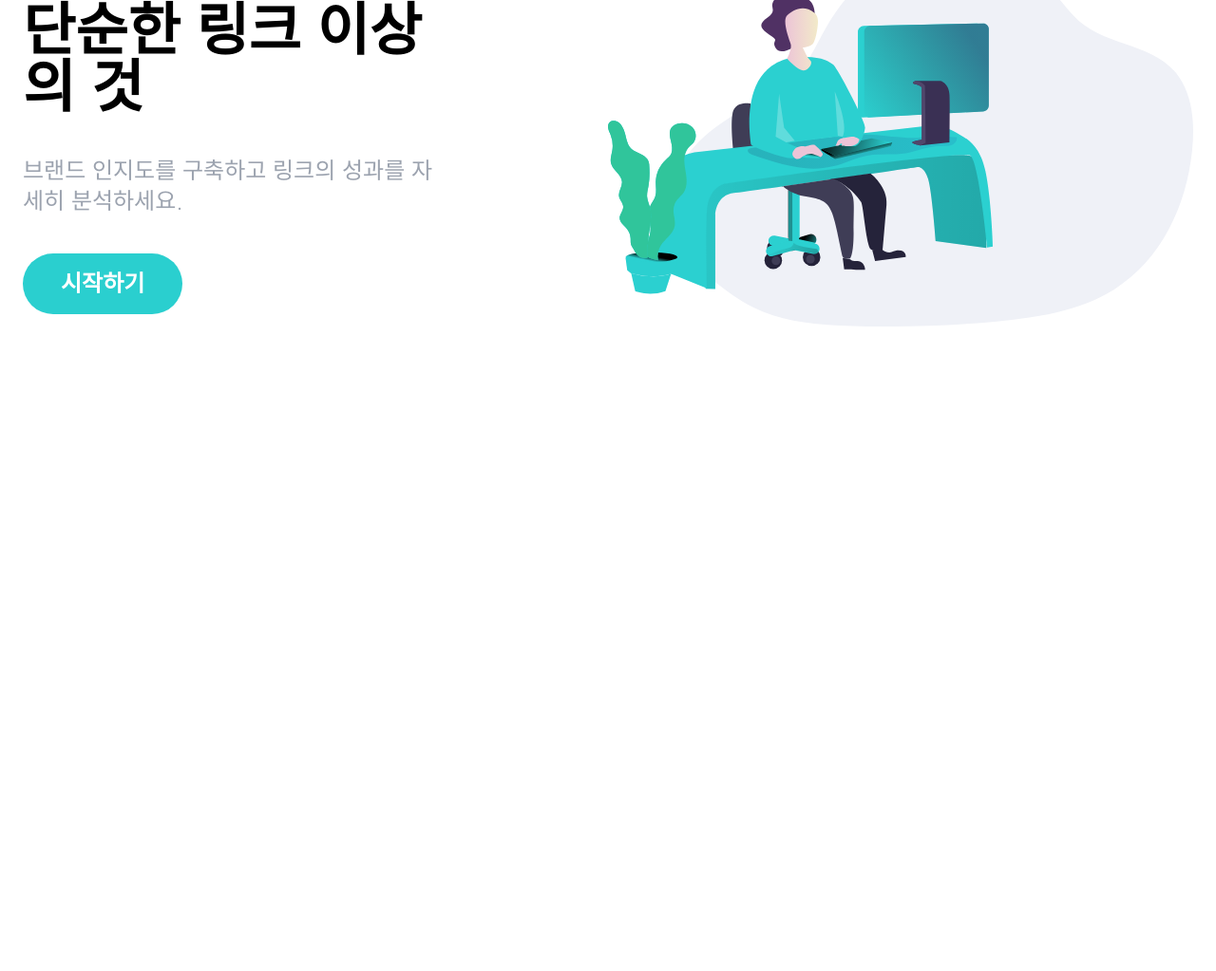
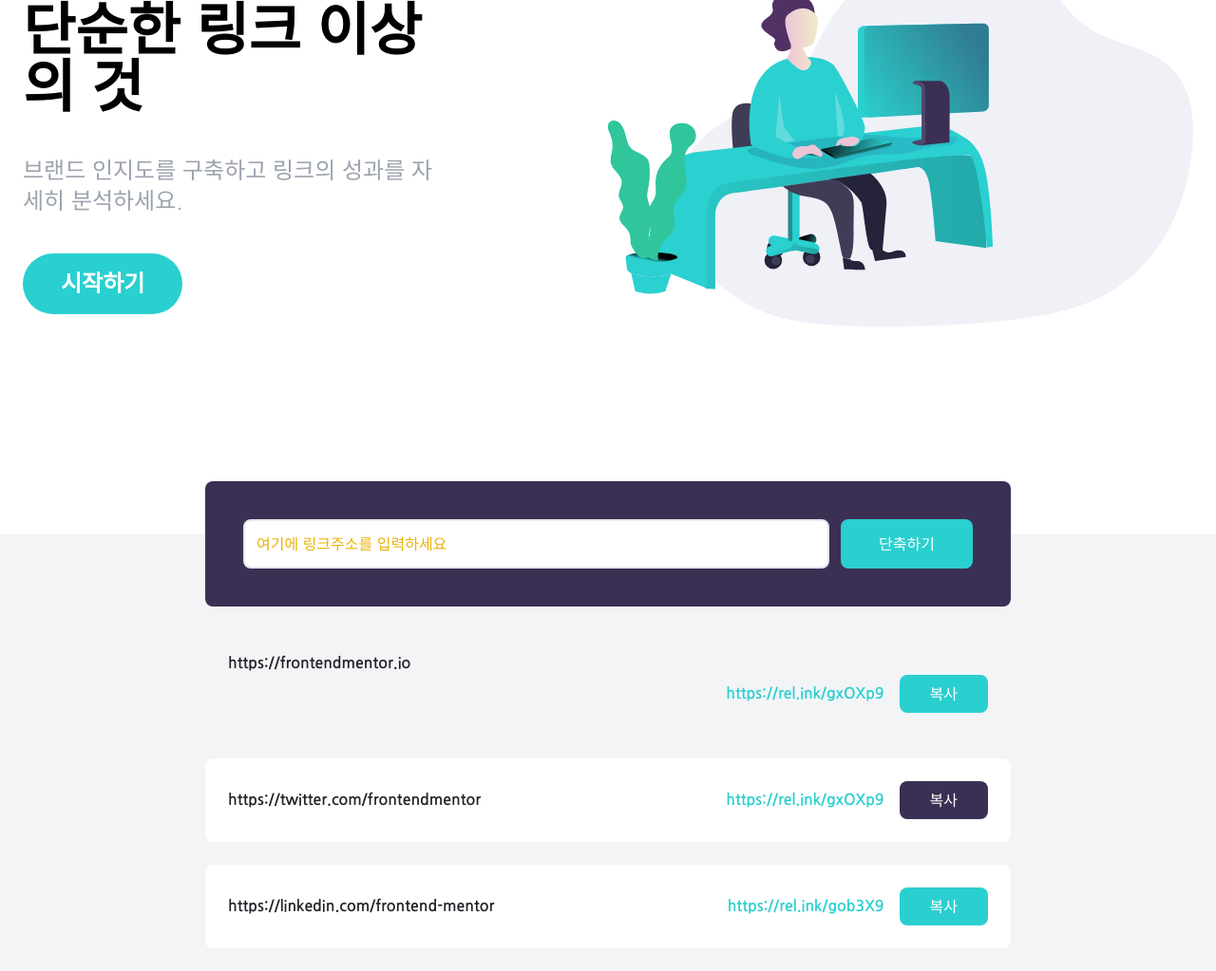
Before and after one commit to braverokmc79/tailwind-shortly-website, a website: page index3.html in a window 1280 px wide. Shown: the part 181-1204 px from the top of the page at 95% size. Before the commit the page ends 800 px from the top, so only its background shows below. Drawn offline with nearby package versions, Linux system fonts and the light colour scheme.

Commit message:
shorten form & links

```diff
--- a/index3.html
+++ b/index3.html
@@ -68,7 +68,7 @@
               브랜드 인지도를 구축하고 링크의 성과를 자세히 분석하세요.
             </p>
 
-            <div class="max-auto lg:mx-0">
+            <div class="text-center max-auto lg:mx-0 md:text-left">
               <button class="bg-cyan px-10 py-4 text-white font-bold text-2xl
               rounded-full lg:mx-0  hover:bg-cyanLight focus:outline-none">
                 시작하기
@@ -76,8 +76,8 @@
             </div>
           </div>
 
-          <div class="mb-24 mx-auto md:w-180 lg:mb-0 lg:w-1/2">
-            <img src="images/illustration-working.svg" alt="작업 중" />
+          <div class="  mb-24 mx-auto md:w-180 lg:mb-0 lg:w-1/2 ">
+            <img src="images/illustration-working.svg" alt="작업 중"  />
           </div>
 
         </div>
@@ -85,5 +85,86 @@
 
 
 
+      <!-- 링크 단축 섹션 -->
+      <section id="shorten" class="relative bg-gray-100">
+        <div class="max-w-4xl mx-auto p-6 space-y-6">
+
+          <form action="" id="link-fom"
+          class="relative flex flex-col w-full p-10 -mt-20 space-y-4 bg-darkViolet rounded-lg md:flex-row
+            md:space-y-0 md:space-x-3
+          ">
+
+            <input type="text" class="flex-1 p-3 border-2 rounded-lg placeholder-yellow-500
+              focus:outline-none"
+              placeholder="여기에 링크주소를 입력하세요"
+              >
+
+            <button class="px-10 py-3 text-white bg-cyan rounded-lg hover:bg-cyanLight
+              focus:outline-none md:py-2">
+              단축하기
+            </button>
+          </form>
+
+          <div class="flex flex-col itmes-center justify-between w-full p-6">
+            <p class="font-bold text-center text-veryDarkViolet md:text-left">
+              https://frontendmentor.io
+            </p>
+
+            <div class="flex flex-col items-center justify-end flex-1 space-x-4 space-y-2
+              md:flex-row md:space-y-0
+            ">
+            <div class="font-bold text-cyan">
+              https://rel.ink/gxOXp9
+            </div>
+            <button class="p-2 px-8 text-white bg-cyan rounded-lg hover:opacity-70 focus:outline-none">
+              복사
+            </button>
+            </div>
+          </div>
+
+                  <!-- 링크 2 -->
+        <div
+        class="flex flex-col items-center justify-between w-full p-6 bg-white rounded-lg md:flex-row"
+      >
+        <p class="font-bold text-center text-veryDarkViolet md:text-left">
+          https://twitter.com/frontendmentor
+        </p>
+
+        <div
+          class="flex flex-col items-center justify-end flex-1 space-x-4 space-y-2 md:flex-row md:space-y-0"
+        >
+          <div class="font-bold text-cyan">https://rel.ink/gxOXp9</div>
+          <button
+            class="p-2 px-8 text-white bg-darkViolet rounded-lg hover:opacity-70 focus:outline-none"
+          >
+            복사
+          </button>
+        </div>
+      </div>
+
+         <!-- 링크 3 -->
+         <div
+         class="flex flex-col items-center justify-between w-full p-6 bg-white rounded-lg md:flex-row"
+       >
+         <p class="font-bold text-center text-veryDarkViolet md:text-left">
+           https://linkedin.com/frontend-mentor
+         </p>
+
+         <div
+           class="flex flex-col items-center justify-end flex-1 space-x-4 space-y-2 md:flex-row md:space-y-0"
+         >
+           <div class="font-bold text-cyan">https://rel.ink/gob3X9</div>
+           <button
+             class="p-2 px-8 text-white bg-cyan rounded-lg hover:opacity-70 focus:outline-none"
+           >
+             복사
+           </button>
+         </div>
+       </div>
+
+
+        </div>
+      </section>
+
   </body>
 </html>
```
